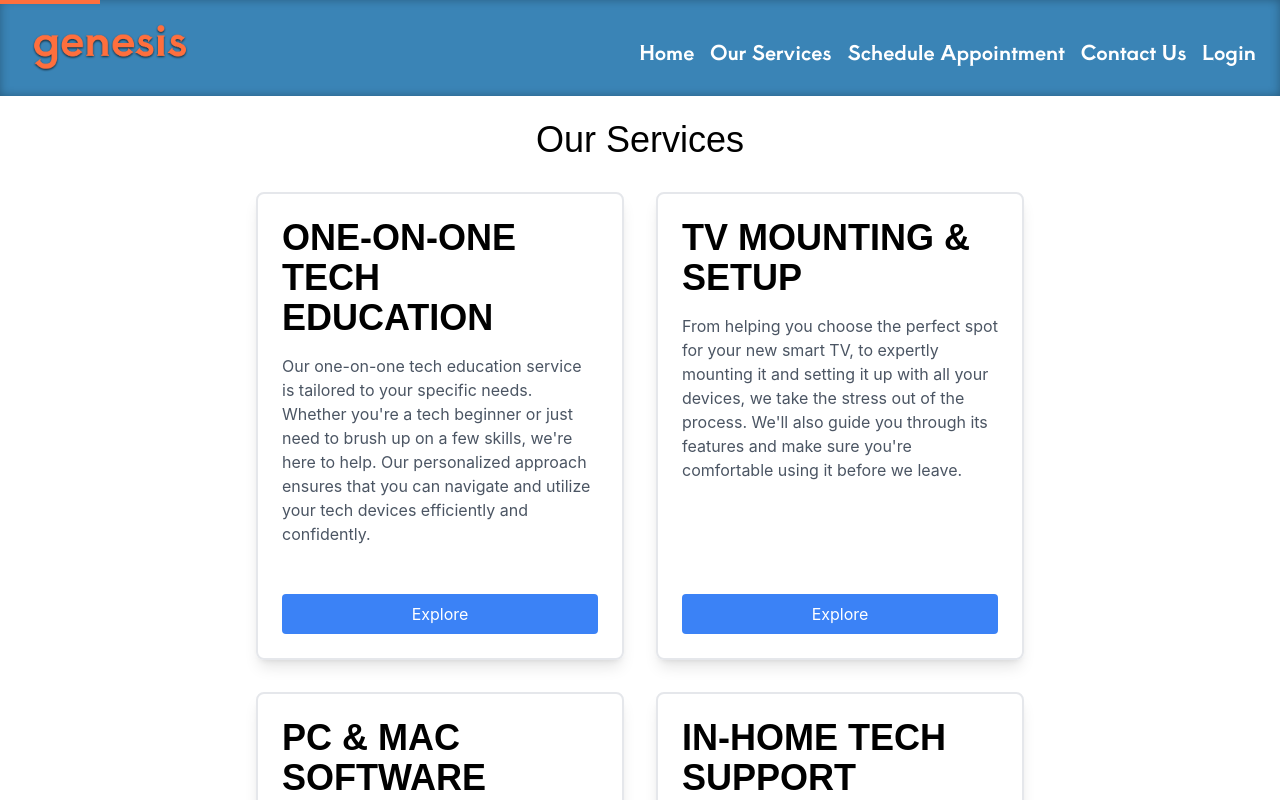
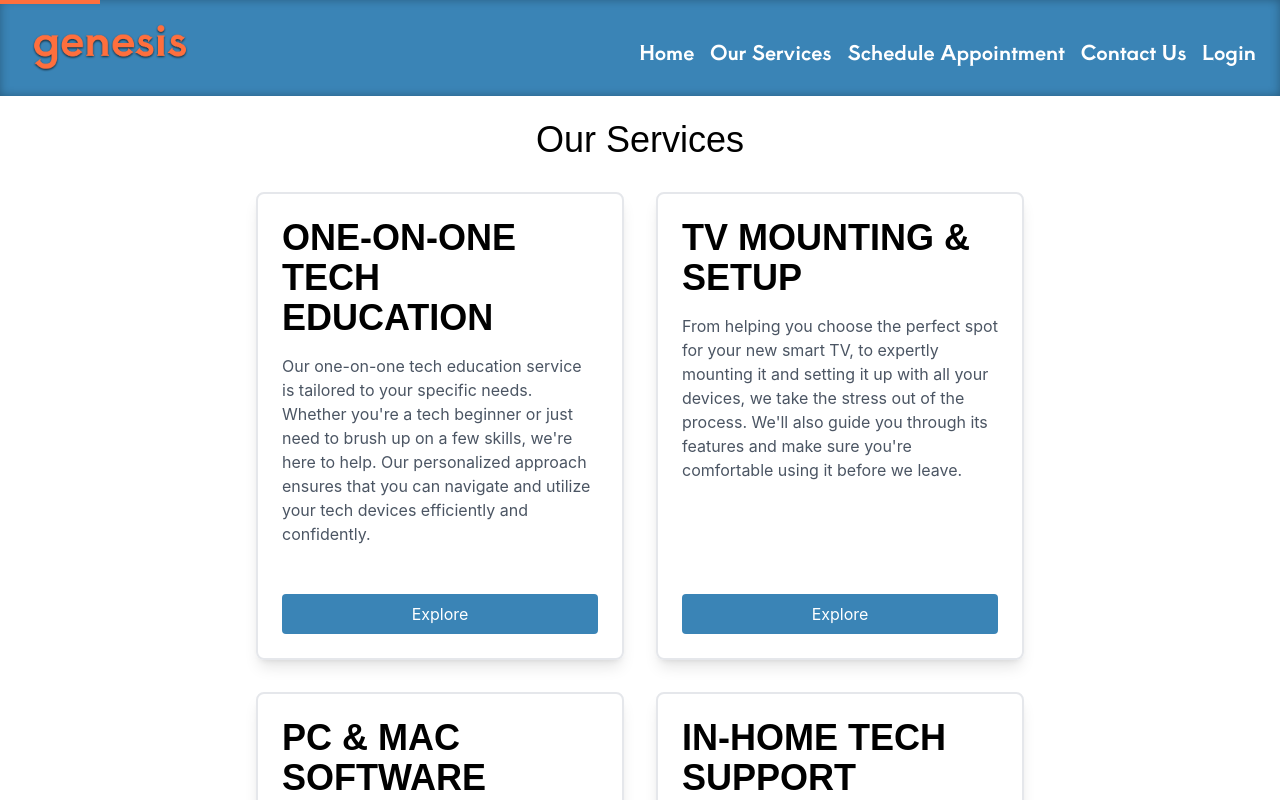
Before and after one commit to MonkeyCrumbs999/Genesis-Tech-Support, a React (Create React App) app: page /services in a window 1280 px wide. Shown: the top 800 px of the page. Built offline with nearby package versions, Linux system fonts and the light colour scheme.

Commit message:
added redirects

```diff
--- a/src/components/ContactUs.js
+++ b/src/components/ContactUs.js
@@ -57,7 +57,7 @@ function ContactUs() {
           </div>
           <button
             type="submit"
-            className="block w-full bg-blue-500 text-white p-2 rounded-md">
+            className="block w-full bg-genesis-blue text-white p-2 rounded-md">
             Send Message
           </button>
         </form>
--- a/src/components/ServiceCard.js
+++ b/src/components/ServiceCard.js
@@ -1,23 +1,38 @@
 // ServiceCard.js
 import React from "react";
 import { Link } from "react-router-dom";
+import { motion } from "framer-motion";
 
 export default function ServiceCard({ title, description, link }) {
   return (
-    <div className="flex flex-col h-full border-2 border-gray-200 rounded-lg shadow-lg overflow-hidden">
+    <motion.div
+      className="flex flex-col h-full border-2 border-gray-200 rounded-lg shadow-lg overflow-hidden"
+      initial={{ opacity: 0, scale: 0.9 }}
+      animate={{ opacity: 1, scale: 1 }}
+      transition={{ duration: 0.5 }}>
       <div className="flex-1 p-6 sm:p-6">
-        <h2 className="text-3xl sm:text-4xl font-bold mb-4 font-oswald uppercase">
+        <motion.h2
+          className="text-3xl sm:text-4xl font-bold mb-4 font-oswald uppercase"
+          initial={{ y: -20 }}
+          animate={{ y: 0 }}
+          transition={{ duration: 0.4 }}>
           {title}
-        </h2>
-        <p className="text-base text-gray-600">{description}</p>
+        </motion.h2>
+        <motion.p
+          className="text-base text-gray-600"
+          initial={{ y: 20 }}
+          animate={{ y: 0 }}
+          transition={{ duration: 0.4 }}>
+          {description}
+        </motion.p>
       </div>
       <div className="p-6">
         <Link
           to={link}
-          className="inline-block w-full bg-blue-500 text-white text-center px-4 py-2 rounded transition-colors duration-1000 ease-in-out hover:bg-blue-600">
+          className="inline-block w-full bg-genesis-blue text-white text-center px-4 py-2 rounded transition-colors duration-800 ease-in-out hover:bg-genesis-blue-hover">
           Explore
         </Link>
       </div>
-    </div>
+    </motion.div>
   );
 }
```
Also changed, not shown: 1 other file (tests, documents, lock files or other folders).
